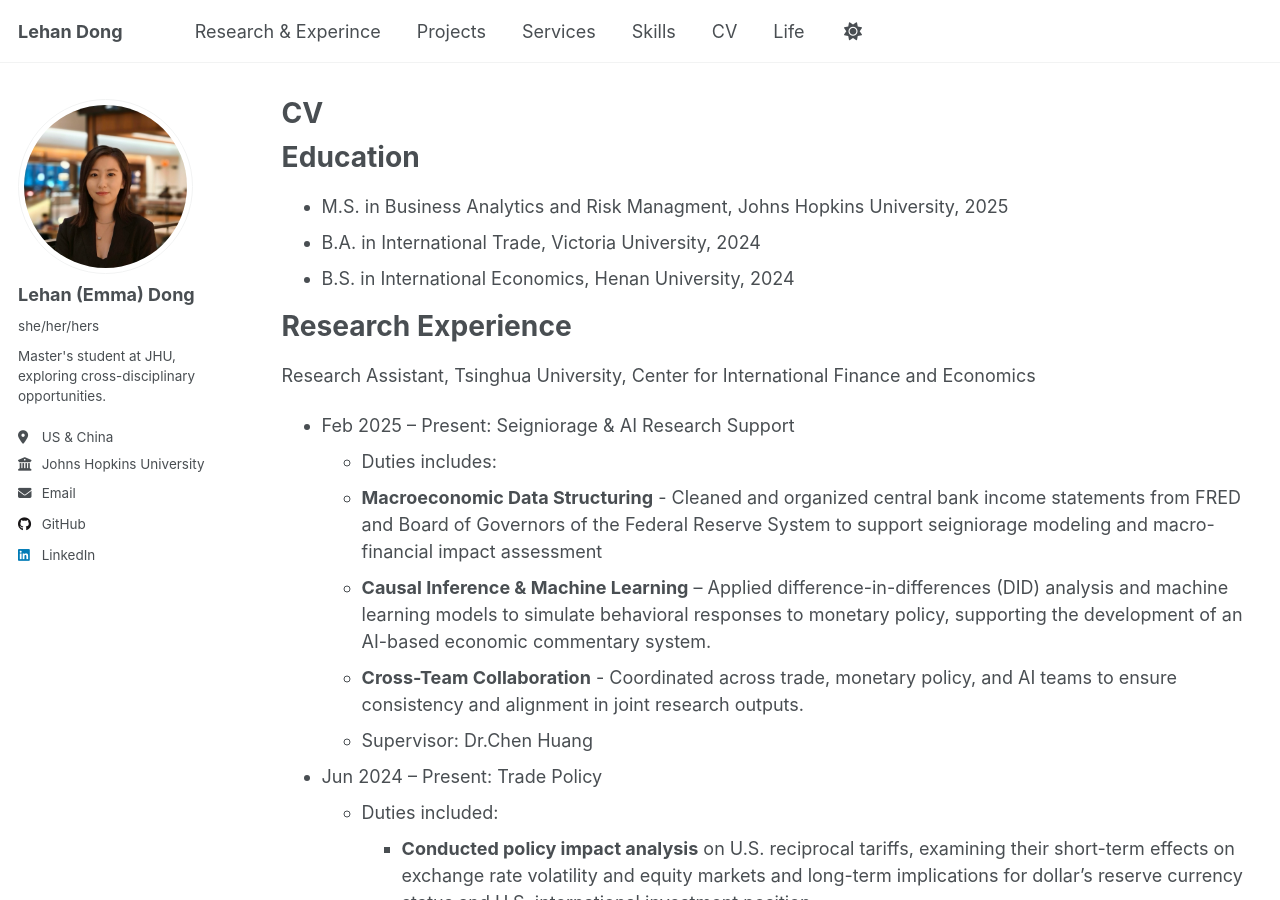
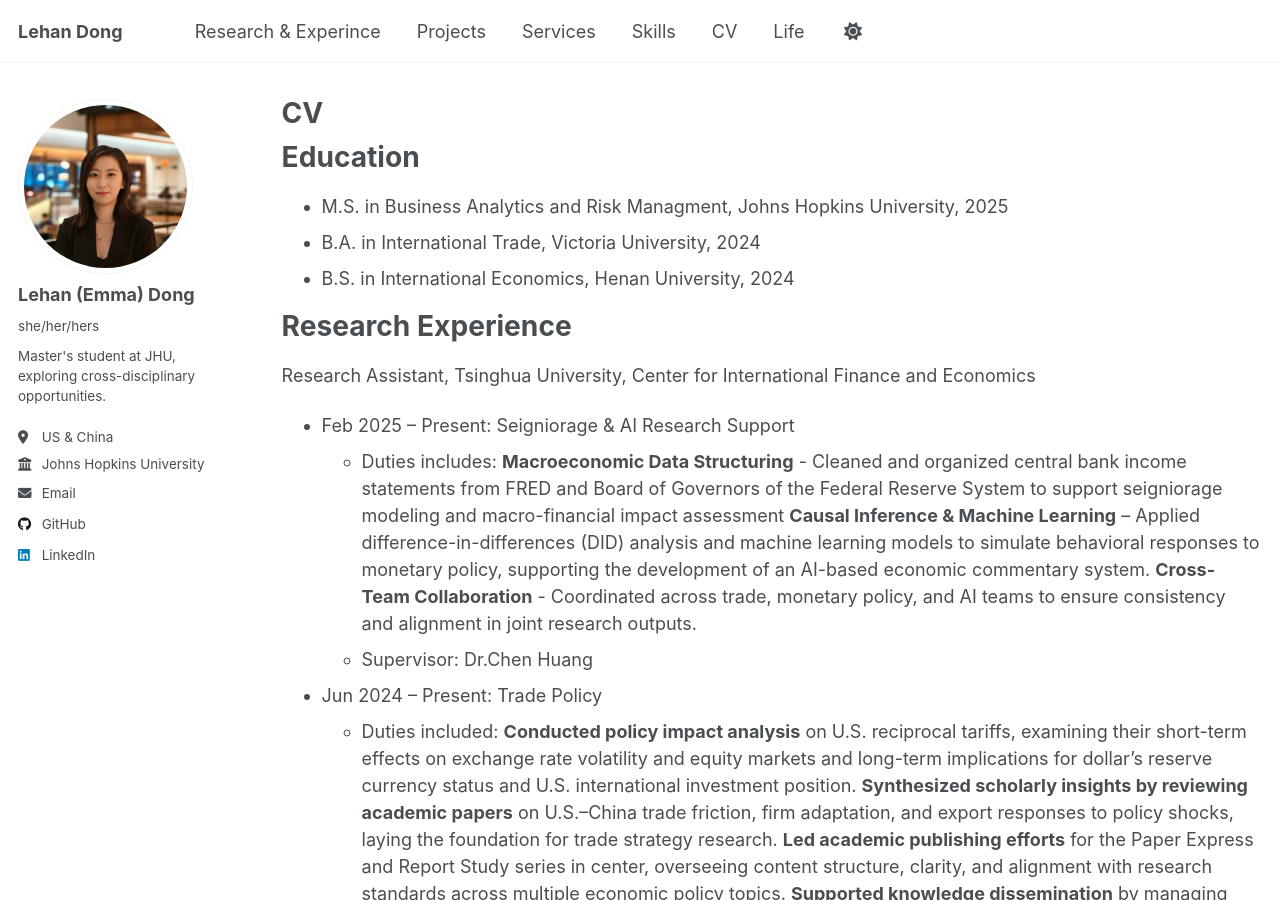
Before and after one commit to LehanDong/lehandongwebsite, a Jekyll site: the page built from _pages/cv.md, in a window 1280 px wide and 900 px high. Built offline with Jekyll 4.4.1, drawn with Linux system fonts in a browser that asks for light colours.

Commit message:
Update cv.md

```diff
--- a/_pages/cv.md
+++ b/_pages/cv.md
@@ -20,24 +20,24 @@ Research Experience
 Research Assistant, Tsinghua University, Center for International Finance and Economics
 * Feb 2025 – Present: Seigniorage & AI Research Support
   * Duties includes:
-   * **Macroeconomic Data Structuring** - Cleaned and organized central bank income statements from FRED and Board of Governors of the Federal Reserve System to support seigniorage modeling and macro-financial impact assessment
-   * **Causal Inference & Machine Learning** – Applied difference-in-differences (DID) analysis and machine learning models to simulate behavioral responses to monetary policy, supporting the development of an AI-based economic commentary system.
-   * **Cross-Team Collaboration** - Coordinated across trade, monetary policy, and AI teams to ensure consistency and alignment in joint research outputs.
+      **Macroeconomic Data Structuring** - Cleaned and organized central bank income statements from FRED and Board of Governors of the Federal Reserve System to support seigniorage modeling and macro-financial impact assessment
+      **Causal Inference & Machine Learning** – Applied difference-in-differences (DID) analysis and machine learning models to simulate behavioral responses to monetary policy, supporting the development of an AI-based economic commentary system.
+      **Cross-Team Collaboration** - Coordinated across trade, monetary policy, and AI teams to ensure consistency and alignment in joint research outputs.
   * Supervisor: Dr.Chen Huang
 
 * Jun 2024 – Present: Trade Policy
   * Duties included:
-    * **Conducted policy impact analysis** on U.S. reciprocal tariffs, examining their short-term effects on exchange rate volatility and equity markets and long-term implications for dollar’s reserve currency status and U.S. international investment position.
-    * **Synthesized scholarly insights by reviewing academic papers** on U.S.–China trade friction, firm adaptation, and export responses to policy shocks, laying the foundation for trade strategy research.
-    * **Led academic publishing efforts** for the Paper Express and Report Study series in center, overseeing content structure, clarity, and alignment with research standards across multiple economic policy topics.
-    * **Supported knowledge dissemination** by managing speaker logistics and agendas for the “Tsinghua International Trade Lecture” series, facilitating engagement between scholars and student researchers.
+      **Conducted policy impact analysis** on U.S. reciprocal tariffs, examining their short-term effects on exchange rate volatility and equity markets and long-term implications for dollar’s reserve currency status and U.S. international investment position.
+      **Synthesized scholarly insights by reviewing academic papers** on U.S.–China trade friction, firm adaptation, and export responses to policy shocks, laying the foundation for trade strategy research.
+      **Led academic publishing efforts** for the Paper Express and Report Study series in center, overseeing content structure, clarity, and alignment with research standards across multiple economic policy topics.
+      **Supported knowledge dissemination** by managing speaker logistics and agendas for the “Tsinghua International Trade Lecture” series, facilitating engagement between scholars and student researchers.
   * Supervisor: Dr. Chen Huang, Yusu Yang
 
 * Nov 2024 – April 2025: Capital Market Policy
   * Duties included:
-   * **Comparative Policy Analysis** - Conducted multi-country analysis of capital account regimes in Hong Kong, Thailand, and ASEAN, covering tax, legal, and monetary dimensions, used as a benchmark for Hengqin’s liberalization pathway.
-   * **Visualization & Reporting** - Produced policy-ready visualizations of capital flow asymmetries, institutional bottlenecks, and regulatory risks using Python and Excel, directly supporting final policy report development and presentation to provincial stakeholders.
-   * **Drafted strategic recommendations** for phased capital account opening and cross-border regulatory harmonization in co-authored internal briefs submitted to the Hengqin–Macao Cooperation Zone leadership.
+      **Comparative Policy Analysis** - Conducted multi-country analysis of capital account regimes in Hong Kong, Thailand, and ASEAN, covering tax, legal, and monetary dimensions, used as a benchmark for Hengqin’s liberalization pathway.
+      **Visualization & Reporting** - Produced policy-ready visualizations of capital flow asymmetries, institutional bottlenecks, and regulatory risks using Python and Excel, directly supporting final policy report development and presentation to provincial stakeholders.
+      **Drafted strategic recommendations** for phased capital account opening and cross-border regulatory harmonization in co-authored internal briefs submitted to the Hengqin–Macao Cooperation Zone leadership.
   * Supervisor: Dr. Qingtao Li, Dr.Chen Huang
 
 Skills
```
